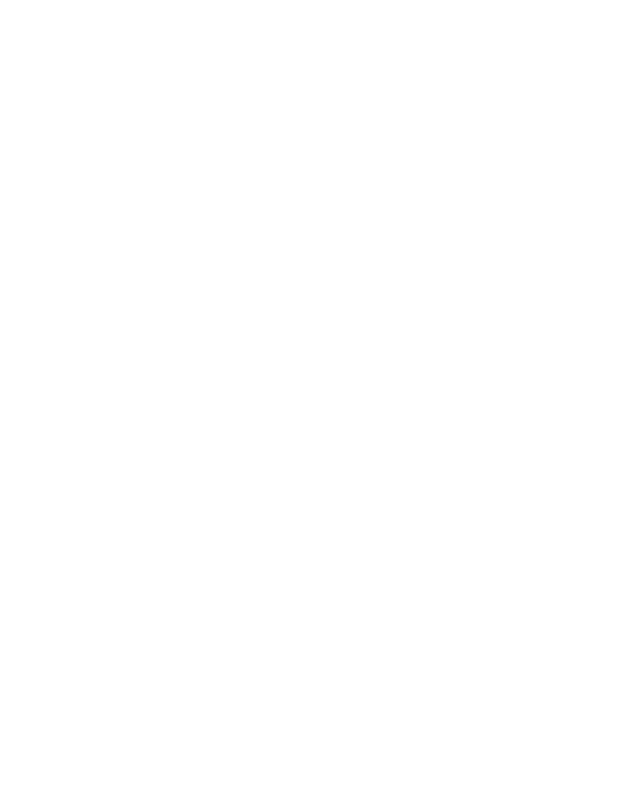
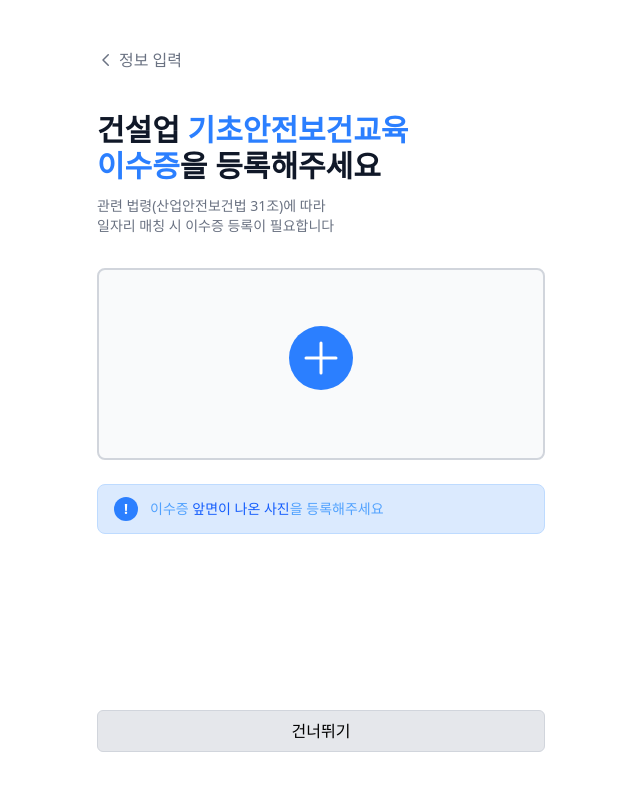
Before and after one commit to Barojob/frontend, a React (Vite) app: page /signup/license in a window 1280 px wide. Before the commit this address had no page. Shown: the top 790 px of the page, without its empty margins (319-959 px from the left). Built offline with nearby package versions, Linux system fonts and the light colour scheme.

Commit message:
feat: 회원가입 라이센스 페이지 추가
- 새로운 SignupLicensePage 컴포넌트를 추가하여 이수증 등록 기능 구현
- 라우트 설정에 SignupLicensePage 경로 추가

```diff
--- /dev/null
+++ b/src/pages/SignupLicensePage.tsx
@@ -0,0 +1,192 @@
+import { ExclamationTriangleIcon, PlusIcon } from "@heroicons/react/24/outline";
+import React, { useState } from "react";
+import { useNavigate } from "react-router-dom";
+import BoxButton from "../components/BoxButton/BoxButton";
+import Button from "../components/Button/Button";
+import { Drawer, DrawerContent, DrawerTrigger } from "../components/Drawer";
+import Modal from "../components/Modal";
+import NavigationHeader from "../components/layouts/NavigationHeader";
+import { cn } from "../utils/classname";
+
+const SignupLicensePage: React.FC = () => {
+  const navigate = useNavigate();
+  const [drawerKey, setDrawerKey] = useState(0);
+  const [showSkipModal, setShowSkipModal] = useState(false);
+
+  const handleBack = () => {
+    navigate(-1); // 이전 페이지로 돌아가기
+  };
+
+  const handleCameraSelect = () => {
+    console.log("카메라 선택");
+    // 카메라 기능 구현
+    setDrawerKey(prev => prev + 1); // 드로어 닫기
+  };
+
+  const handleGallerySelect = () => {
+    console.log("갤러리 선택");
+    // 갤러리 기능 구현
+    setDrawerKey(prev => prev + 1); // 드로어 닫기
+  };
+
+  const handleSkip = () => {
+    setShowSkipModal(true);
+  };
+
+  const handleSkipNext = () => {
+    setShowSkipModal(false);
+    // 다음 페이지로 이동
+    console.log("다음 페이지로 이동");
+    // TODO: 실제 네비게이션 구현
+    // navigate('/next-page');
+  };
+
+  const handleStayAndRegister = () => {
+    setShowSkipModal(false);
+    // 모달만 닫고 현재 페이지에 머물기
+  };
+
+  return (
+    <div className="min-h-screen bg-white flex flex-col">
+      {/* 메인 콘텐츠 */}
+      <div className="flex-1 px-6 py-8">
+        <div className="max-w-md mx-auto">
+          {/* 네비게이션 헤더 */}
+          <NavigationHeader
+            title="정보 입력"
+            onBack={handleBack}
+            showBackButton={true}
+            className="mb-10"
+          />
+
+          {/* 헤더 섹션 */}
+          <div className="mb-8">
+            <h1 className="text-3xl font-bold text-gray-900 mb-3">
+              건설업 <span className="text-blue-500">기초안전보건교육 </span>
+              <br />
+               <span className="text-blue-500">이수증</span>을 등록해주세요
+            </h1>
+            <p className="text-sm text-gray-500">
+              관련 법령(산업안전보건법 31조)에 따라
+              <br />
+               일자리 매칭 시 이수증 등록이 필요합니다
+            </p>
+          </div>
+
+          {/* 이수증 업로드 섹션 */}
+          <div className="mb-6">
+            <Drawer key={drawerKey}>
+              <DrawerTrigger asChild>
+                <button
+                  className={cn(
+                    "w-full h-48 border-2 border-gray-300 rounded-lg",
+                    "bg-gray-50 flex flex-col items-center justify-center",
+                    "hover:border-gray-400 hover:bg-gray-100 transition-all",
+                    "focus:outline-none focus:border-blue-400 focus:ring-2 focus:ring-blue-100"
+                  )}
+                >
+                  <div className="w-16 h-16 bg-blue-500 rounded-full flex items-center justify-center mb-3">
+                    <PlusIcon className="w-12 h-12 text-white" />
+                  </div>
+                </button>
+              </DrawerTrigger>
+
+              <DrawerContent position="bottom" className="p-6">
+                <div className="mb-4">
+                  <h3 className="text-lg font-semibold text-gray-900 flex items-center justify-center">
+                    이수증 등록 방법 선택
+                  </h3>
+                </div>
+
+                <div className="flex gap-4">
+                  <BoxButton
+                    name="카메라"
+                    variant="primary"
+                    className="!w-full !h-36"
+                    onClick={handleCameraSelect}
+                  />
+                  <BoxButton
+                    name="갤러리"
+                    variant="primary"
+                    className="!w-full !h-36"
+                    onClick={handleGallerySelect}
+                  />
+                </div>
+              </DrawerContent>
+            </Drawer>
+          </div>
+
+          {/* 안내 박스 */}
+          <div className="bg-blue-100 border border-blue-200 rounded-lg px-4 py-3 mb-6">
+            <div className="flex items-center">
+              <div className="w-6 h-6 bg-blue-500 rounded-full flex items-center justify-center mr-3">
+                <span className="text-white font-bold text-sm">!</span>
+              </div>
+              <span className="text-blue-400 text-sm font-medium">
+                이수증 <span className="text-blue-600">앞면이 나온 사진</span>을 등록해주세요
+              </span>
+            </div>
+          </div>
+        </div>
+      </div>
+
+      {/* 하단 고정 버튼 섹션 (푸터) */}
+      <div className="bg-white px-6 py-6 pb-12 safe-area-inset-bottom">
+        <div className="max-w-md mx-auto">
+          <Button
+            variant="primary"
+            size="md"
+            className="w-full bg-gray-200 "
+            onClick={handleSkip}
+          >
+            건너뛰기
+          </Button>
+        </div>
+      </div>
+
+      {/* 건너뛰기 모달 */}
+      <Modal visible={showSkipModal} onClose={() => setShowSkipModal(false)}>
+        <div className="px-8 py-10 text-center">
+          {/* 삼각형 느낌표 아이콘 */}
+          <div className="mb-4 flex justify-center">
+            <ExclamationTriangleIcon className="w-24 h-24 text-blue-500" />
+          </div>
+
+          {/* 메인 메시지 */}
+          <h2 className="text-2xl font-bold text-gray-900 mb-3">
+            다음에 등록할까요?
+          </h2>
+
+          {/* 서브 메시지 */}
+          <p className="text-xs text-gray-500 font-medium mb-8">
+            이수증을 등록하지 않으면 매칭이 불가능해요
+            <br />
+            매칭 전 마이페이지에서 등록할 수 있어요
+          </p>
+
+          {/* 버튼들 */}
+          <div className="flex gap-3">
+            <Button
+              variant="primary"
+              size="md"
+              className="flex-1"
+              onClick={handleSkipNext}
+            >
+              다음에 등록하기
+            </Button>
+            <Button
+              variant="blue"
+              size="md"
+              className="flex-1"
+              onClick={handleStayAndRegister}
+            >
+              지금 등록하기
+            </Button>
+          </div>
+        </div>
+      </Modal>
+    </div>
+  );
+};
+
+export default SignupLicensePage;
```
Also changed, not shown: src/configs/routes.tsx (+8 -3 lines).
